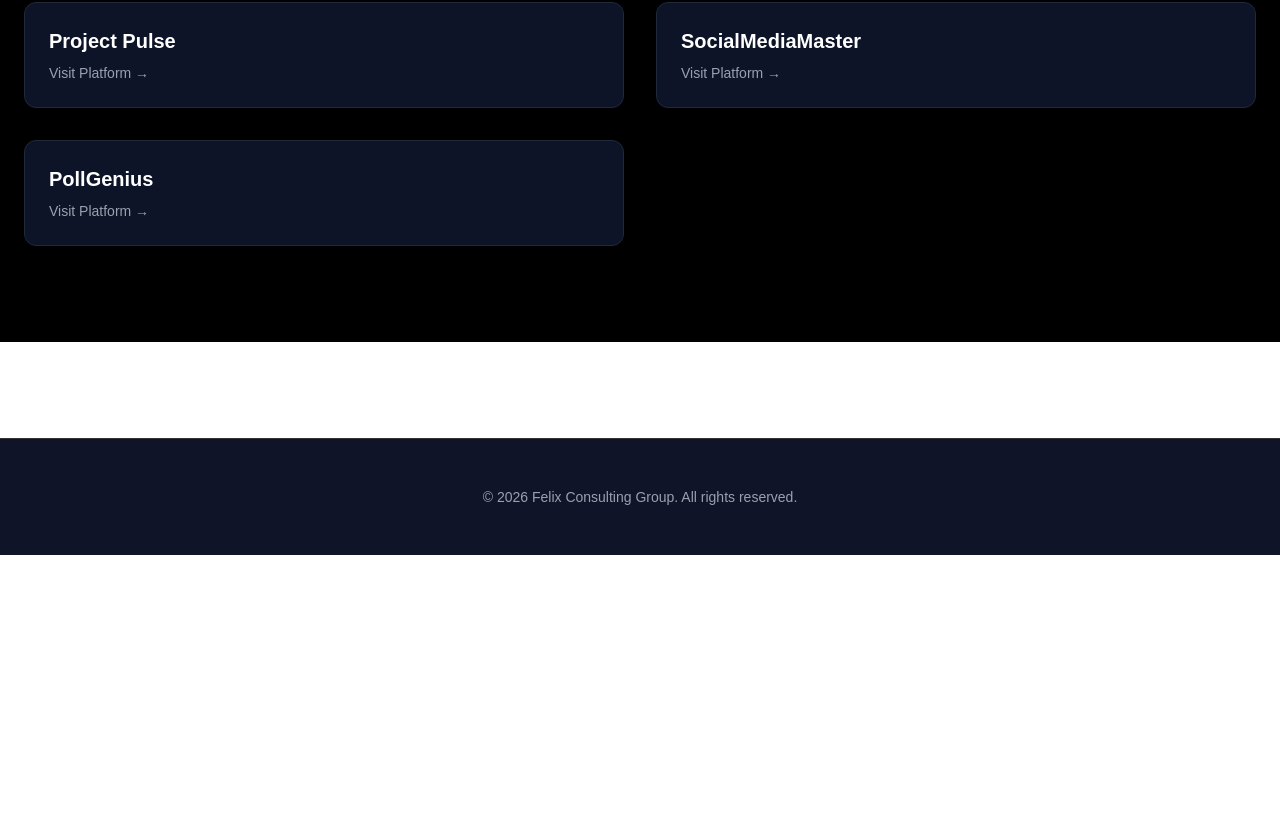
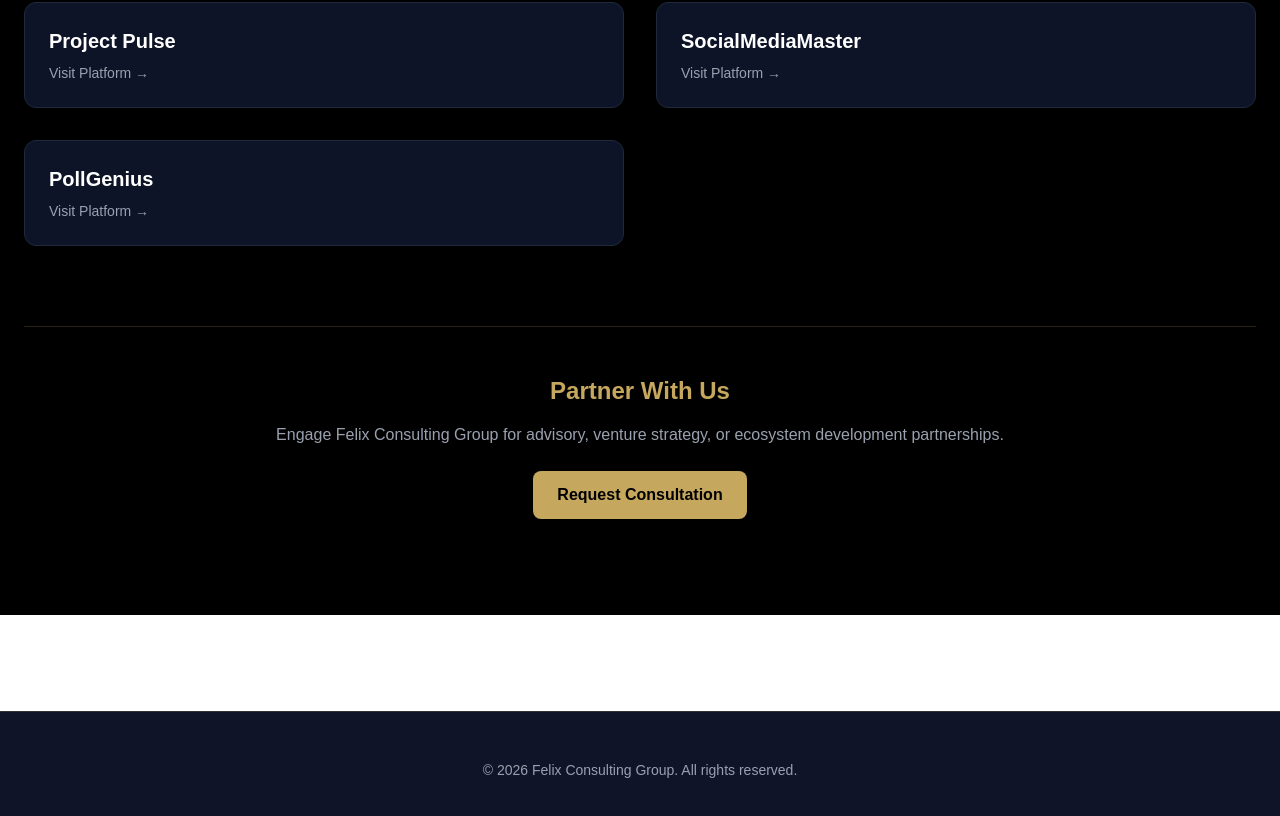
Before and after one commit to felabayomi/felix-consult, a Next.js app: page /media in a window 1280 px wide. Shown: the part 1651-2467 px from the top of the page. Before the commit the page ends 2206 px from the top, so only its background shows below. Built offline with nearby package versions, Linux system fonts and the light colour scheme.

Commit message:
Add Partner With Us CTA section to category pages

```diff
--- a/app/conservation/page.tsx
+++ b/app/conservation/page.tsx
@@ -142,6 +142,23 @@ export default function ConservationDivision() {
 
         </div>
 
+        <div className="mt-20 text-center border-t border-[#C6A75E]/20 pt-12">
+          <h2 className="text-2xl font-semibold mb-4 text-[#C6A75E]">
+            Partner With Us
+          </h2>
+
+          <p className="text-gray-400 mb-6">
+            Engage Felix Consulting Group for advisory, venture strategy, or ecosystem development partnerships.
+          </p>
+
+          <Link
+            href="/contact"
+            className="inline-block bg-[#C6A75E] text-black hover:bg-[#D4B56F] px-6 py-3 rounded-lg font-semibold transition-all duration-300"
+          >
+            Request Consultation
+          </Link>
+        </div>
+
       </div>
     </main>
   )
--- a/app/financial/page.tsx
+++ b/app/financial/page.tsx
@@ -185,6 +185,21 @@ Turn your mail into an organized command center. Scan letters, track deadlines,
         </p>
       </section>
 
+      <section className="mt-20 text-center border-t border-[#C6A75E]/20 pt-12">
+        <h2 className="text-2xl font-semibold mb-4 text-[#C6A75E]">
+          Partner With Us
+        </h2>
+        <p className="text-gray-400 mb-6">
+          Engage Felix Consulting Group for advisory, venture strategy, or ecosystem development partnerships.
+        </p>
+        <Link
+          href="/contact"
+          className="inline-block bg-[#C6A75E] text-black hover:bg-[#D4B56F] px-6 py-3 rounded-lg font-semibold transition-all duration-300"
+        >
+          Request Consultation
+        </Link>
+      </section>
+
     </main>
   );
 }
--- a/app/media/page.tsx
+++ b/app/media/page.tsx
@@ -25,8 +25,8 @@ export default function MediaDivision() {
               key={item.href}
               href={item.href}
               className={`relative pb-4 transition ${pathname === item.href
-                  ? "text-[#C6A75E] font-semibold"
-                  : "text-gray-400 hover:text-white"
+                ? "text-[#C6A75E] font-semibold"
+                : "text-gray-400 hover:text-white"
                 }`}
             >
               {item.label}
@@ -143,6 +143,23 @@ export default function MediaDivision() {
 
       </div>
 
+      <div className="mt-20 text-center border-t border-[#C6A75E]/20 pt-12">
+        <h2 className="text-2xl font-semibold mb-4 text-[#C6A75E]">
+          Partner With Us
+        </h2>
+
+        <p className="text-gray-400 mb-6">
+          Engage Felix Consulting Group for advisory, venture strategy, or ecosystem development partnerships.
+        </p>
+
+        <Link
+          href="/contact"
+          className="inline-block bg-[#C6A75E] text-black hover:bg-[#D4B56F] px-6 py-3 rounded-lg font-semibold transition-all duration-300"
+        >
+          Request Consultation
+        </Link>
+      </div>
+
     </main>
   )
 }
--- a/app/services/page.tsx
+++ b/app/services/page.tsx
@@ -194,6 +194,23 @@ export default function ServicesDivision() {
           />
 
         </div>
+
+        <div className="mt-20 text-center border-t border-[#C6A75E]/20 pt-12">
+          <h2 className="text-2xl font-semibold mb-4 text-[#C6A75E]">
+            Partner With Us
+          </h2>
+
+          <p className="text-gray-400 mb-6">
+            Engage Felix Consulting Group for advisory, venture strategy, or ecosystem development partnerships.
+          </p>
+
+          <Link
+            href="/contact"
+            className="inline-block bg-[#C6A75E] text-black hover:bg-[#D4B56F] px-6 py-3 rounded-lg font-semibold transition-all duration-300"
+          >
+            Request Consultation
+          </Link>
+        </div>
       </div>
 
     </main>
--- a/app/travel/page.tsx
+++ b/app/travel/page.tsx
@@ -319,6 +319,21 @@ export default function TravelDivision() {
 
         </div>
 
+        <div className="mt-20 text-center border-t border-[#C6A75E]/20 pt-12">
+          <h2 className="text-2xl font-semibold mb-4 text-[#C6A75E]">
+            Partner With Us
+          </h2>
+          <p className="text-gray-400 mb-6">
+            Engage Felix Consulting Group for advisory, venture strategy, or ecosystem development partnerships.
+          </p>
+          <Link
+            href="/contact"
+            className="inline-block bg-[#C6A75E] text-black hover:bg-[#D4B56F] px-6 py-3 rounded-lg font-semibold transition-all duration-300"
+          >
+            Request Consultation
+          </Link>
+        </div>
+
       </div>
     </main>
   )
```
